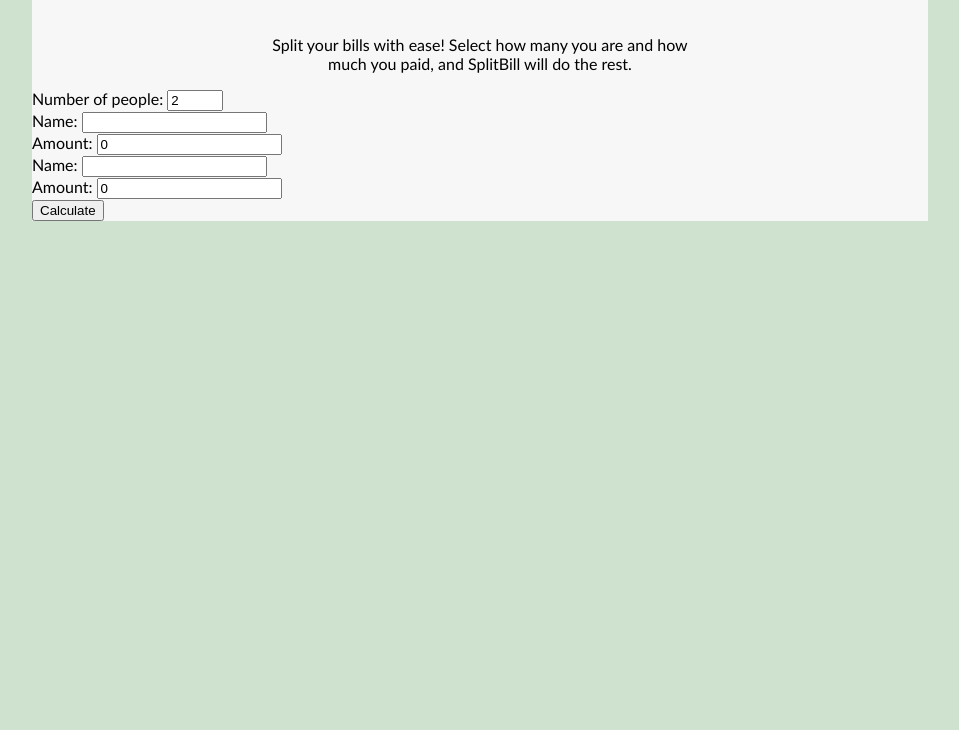
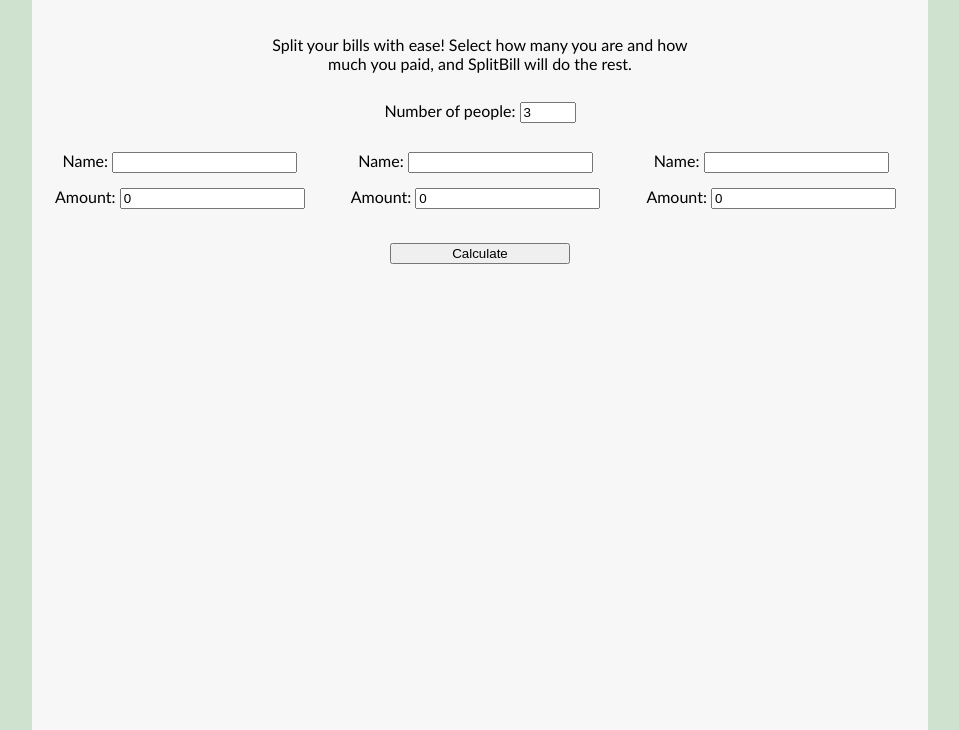
Before and after one commit to Sayaja/SplitBill, a plain HTML site: page index.html in a window 1280 px wide. Shown: the part 70-800 px from the top of the page, without its empty margins (160-1119 px from the left). Drawn offline with Linux system fonts and the light colour scheme.

Commit message:
Ser bättre ut

```diff
--- a/index.html
+++ b/index.html
@@ -17,51 +17,51 @@
     <p id="description">Split your bills with ease! Select how many you are and how much you paid, and SplitBill will do the rest.</p>
 
     <footer>
-      <form id="form0">
-        Number of people: <input type="number" min="2" max="10" value="2" oninput="toggleForms()">
+      <form id="form0" class="form">
+        <p>Number of people: <input type="number" min="2" max="10" value="3" oninput="toggleForms()"><p>
       </form>
-      <form id="form1">
-        Name: <input type="name"><br>
-        Amount: <input type="number" value="0"><br>
+      <form id="form1" class="form">
+        <p>Name: <input type="name"></p>
+        <p>Amount: <input type="number" value="0"></p>
       </form>
-      <form id="form2">
-        Name: <input type="name"><br>
-        Amount: <input type="number" value="0"><br>
+      <form id="form2" class="form">
+        <p>Name: <input type="name"></p>
+        <p>Amount: <input type="number" value="0"></p>
       </form>
-      <form id="form3" style="display: none">
-        Name: <input type="name"><br>
-        Amount: <input type="number" value="0"><br>
+      <form id="form3" class="form">
+        <p>Name: <input type="name"></p>
+        <p>Amount: <input type="number" value="0"></p>
       </form>
-      <form id="form4" style="display: none">
-        Name: <input type="name"><br>
-        Amount: <input type="number" value="0"><br>
+      <form id="form4" class="form" style="display: none">
+        <p>Name: <input type="name"></p>
+        <p>Amount: <input type="number" value="0"></p>
       </form>
-      <form id="form5" style="display: none">
-        Name: <input type="name"><br>
-        Amount: <input type="number" value="0"><br>
+      <form id="form5" class="form" style="display: none">
+        <p>Name: <input type="name"></p>
+        <p>Amount: <input type="number" value="0"></p>
       </form>
-      <form id="form6" style="display: none">
-        Name: <input type="name"><br>
-        Amount: <input type="number" value="0"><br>
+      <form id="form6" class="form" style="display: none">
+        <p>Name: <input type="name"></p>
+        <p>Amount: <input type="number" value="0"></p>
       </form>
-      <form id="form7" style="display: none">
-        Name: <input type="name"><br>
-        Amount: <input type="number" value="0"><br>
+      <form id="form7" class="form" style="display: none">
+        <p>Name: <input type="name"></p>
+        <p>Amount: <input type="number" value="0"></p>
       </form>
-      <form id="form8" style="display: none">
-        Name: <input type="name"><br>
-        Amount: <input type="number" value="0"><br>
+      <form id="form8" class="form" style="display: none">
+        <p>Name: <input type="name"></p>
+        <p>Amount: <input type="number" value="0"></p>
       </form>
-      <form id="form9" style="display: none">
-        Name: <input type="name"><br>
-        Amount: <input type="number" value="0"><br>
+      <form id="form9" class="form" style="display: none">
+        <p>Name: <input type="name"></p>
+        <p>Amount: <input type="number" value="0"></p>
       </form>
-      <form id="form10" style="display: none">
-        Name: <input type="name"><br>
-        Amount: <input type="number" value="0"><br>
+      <form id="form10" class="form" style="display: none">
+        <p>Name: <input type="name"></p>
+        <p>Amount: <input type="number" value="0"></p>
       </form>
-      <button type="button" onclick="readForm()">Calculate</button>
     </footer>
+    <button id="calculate" type="button" onclick="readForm()">Calculate</button>
     <p id="result"></p>
   </div>
 </body>
--- a/style.css
+++ b/style.css
@@ -8,26 +8,50 @@
 	font-style: normal;
 	font-weight: 200;
 	background-color: #cfe2cf;
+	display: flex;
+	flex-direction: column;
+	min-height: 100vh;
 }
 
 /* Container */
 .container {
+	flex-grow: 1;
 	width: 70%;
 	margin-left: auto;
 	margin-right: auto;
-	max-height: 1000px;
 	background-color: #f7f7f7;
+}
+
+.form {
+	width: 33%;
+	margin-left: auto;
+	margin-right: auto;
+	text-align: center;
+	float: left;
 }
 
 header {
 	text-align: center;
 }
 
+label {
+	/* display: inline-block;
+  float: left;
+  clear: left;
+  text-align: right; */
+}
+
+input {
+	/* display: inline-block;
+  float: left; */
+}
+
 footer {
-
 }
 
 p {
+	margin-top: 14px;
+	margin-bottom: 14px;
 }
 
 h1 {
@@ -41,3 +65,18 @@
 	margin-right: auto;
 	text-align: center;
 }
+
+#form0 {
+	width: 100%;
+	margin-left: auto;
+	margin-right: auto;
+	text-align: center;
+}
+
+#calculate {
+	width: 20%;
+	margin-top: 20px;
+	margin-bottom: 20px;
+	margin-left: 40%;
+	margin-right: 40%;
+}
```
